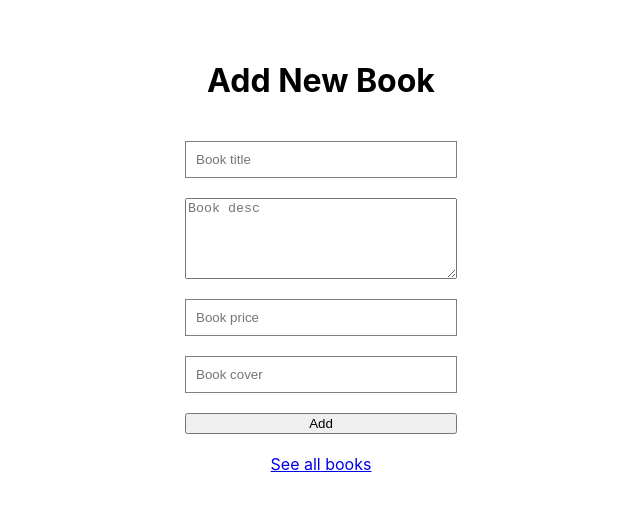
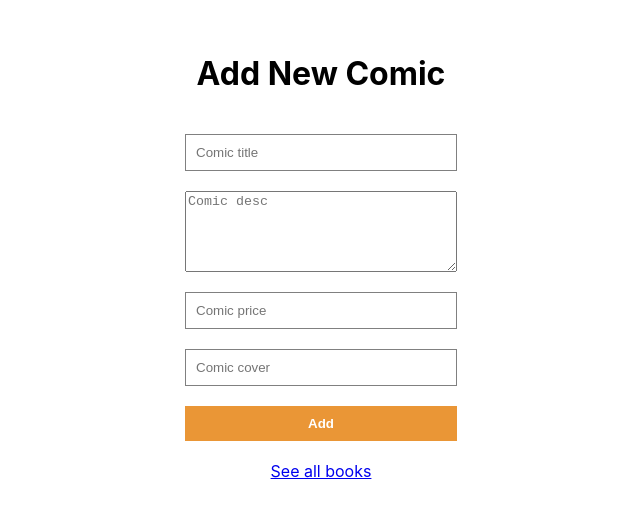
Before and after one commit to francescocorsello/book-app, a React (Create React App) app in the folder frontend/: page /add in a window 1280 px wide. Shown: the part 143-660 px from the top of the page, without its empty margins (319-959 px from the left). Built offline with nearby package versions, Linux system fonts and the light colour scheme.

Commit message:
deploy up 7

```diff
--- a/frontend/src/pages/Add.jsx
+++ b/frontend/src/pages/Add.jsx
@@ -31,33 +31,33 @@ const Add = () => {
 
   return (
     <div className="form">
-      <h1>Add New Book</h1>
+      <h1>Add New Comic</h1>
       <input
         type="text"
-        placeholder="Book title"
+        placeholder="Comic title"
         name="title"
         onChange={handleChange}
       />
       <textarea
         rows={5}
         type="text"
-        placeholder="Book desc"
+        placeholder="Comic desc"
         name="desc"
         onChange={handleChange}
       />
       <input
         type="number"
-        placeholder="Book price"
+        placeholder="Comic price"
         name="price"
         onChange={handleChange}
       />
       <input
         type="text"
-        placeholder="Book cover"
+        placeholder="Comic cover"
         name="cover"
         onChange={handleChange}
       />
-      <button onClick={handleClick}>Add</button>
+      <button className="formButton" onClick={handleClick}>Add</button>
       {error && "Something went wrong!"}
       <Link to="/">See all books</Link>
     </div>
```
